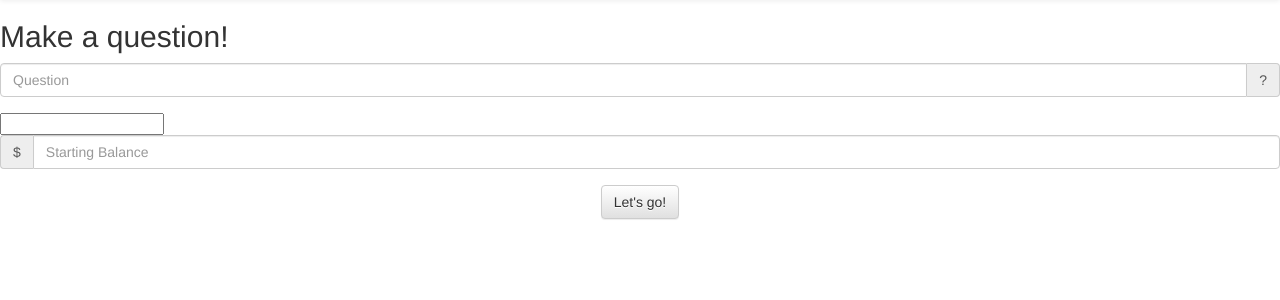
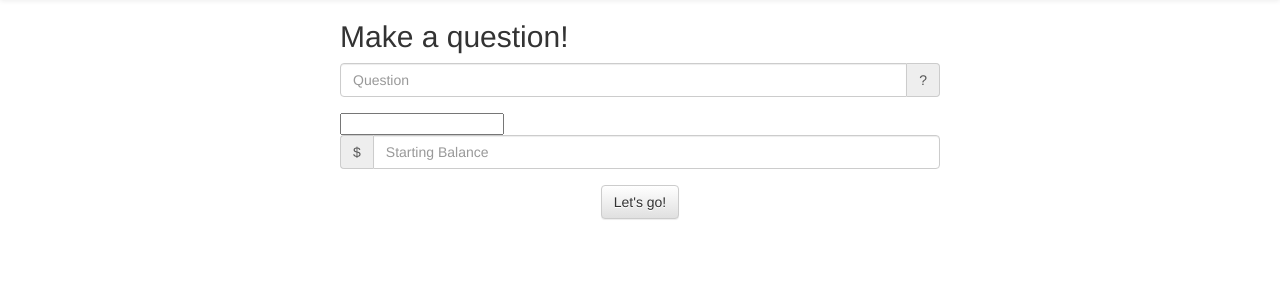
Before and after one commit to fayeli/WildHacks2k14, a Node server app: page /surveys/new in a window 1280 px wide. Shown: the part 51-351 px from the top of the page. Run offline with Node 20, Linux system fonts and the light colour scheme; style sheets or scripts are compiled from the project's sources; some libraries are stand-ins or nearby versions; some web fonts are replaced.

Commit message:
added width stuff

```diff
--- a/public/stylesheets/style.styl
+++ b/public/stylesheets/style.styl
@@ -8,6 +8,11 @@ body {
   font: 14px Helvetica, Arial, sans-serif;
 }
 
+.content{
+  margin: auto;
+  width: 600px;
+}
+
 a {
   color: #00B7FF;
 }
```
